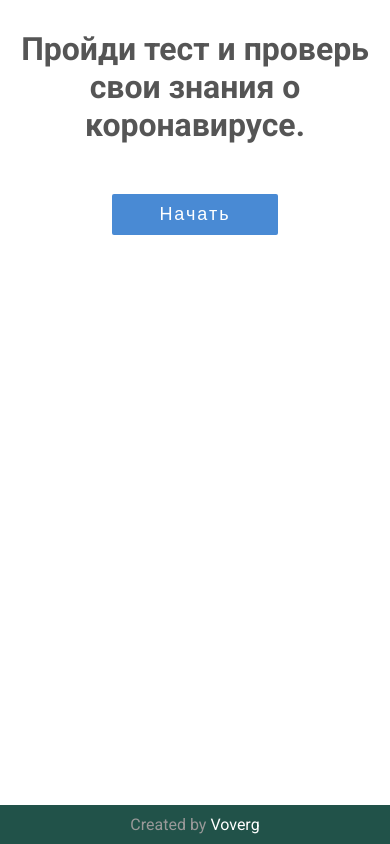
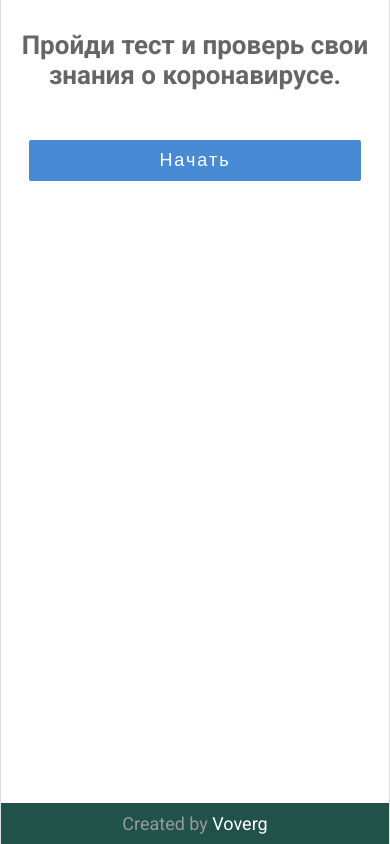
Before and after one commit to voverg/quiz, a plain HTML site: page index.html in a window 390 px wide. Drawn offline with Linux system fonts and the light colour scheme.

Commit message:
Added responsive design

```diff
--- a/style.css
+++ b/style.css
@@ -1,4 +1,4 @@
-*, *:before, *:after {
+*, *::before, *::after {
     margin: 0;
     padding: 0;
     box-sizing: border-box;
@@ -6,7 +6,7 @@
 
 body {
     font-family: 'Roboto', sans-serif;
-    font-size: 16px;
+    font-size: 18px;
     color: #555;
     display: flex;
     justify-content: center;
@@ -22,22 +22,21 @@ a {
     width: 700px;
     height: 100vh;
     background-color: white;
+    border-left: 1px solid #ddd;
+    border-right: 1px solid #ddd;
 }
 
 h1 {
     padding: 30px 15px;
-}
-
-#question-container {
-    padding: 30px 0;
+    font-size: 26px;
+    color: #666;
 }
 
 .text-center {
     text-align: center;
 }
 #question {
-    padding: 30px 0;
-    font-size: 18px
+    padding: 10px 0 20px;
 }
 
 .btn-grid {
@@ -86,3 +85,14 @@ h1 {
 .wrong {
     background-color: red;
 }
+
+
+@media (max-width: 720px) {
+    .container {
+        width: 100%;
+    }
+
+    .btn {
+        flex-basis: 90%;
+    }
+}
```
